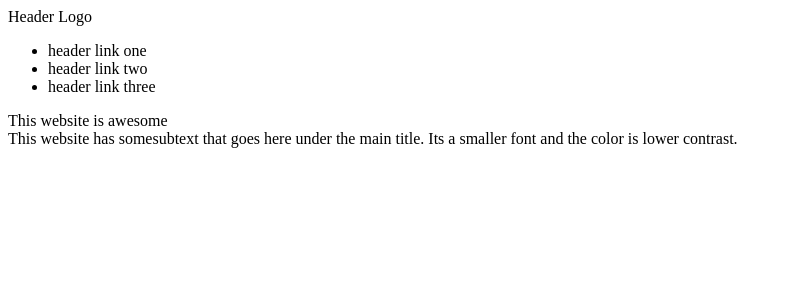
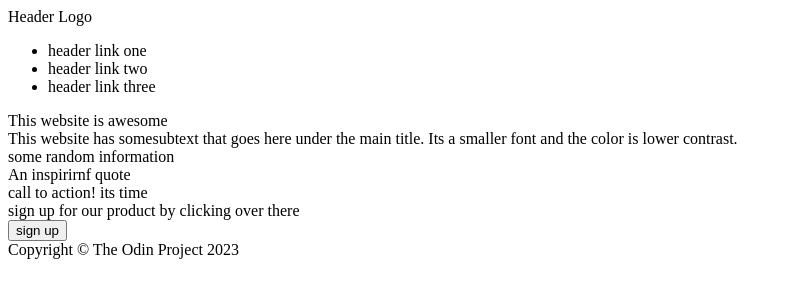
Before and after one commit to Shyaan921/landing-page, a plain HTML site: page index.html in a window 1280 px wide. Shown: the whole page, without its empty margins (0-787 px from the left). Drawn offline with Linux system fonts and the light colour scheme.

Commit message:
Compltete the main frameword for index.html

```diff
--- a/index.html
+++ b/index.html
@@ -27,18 +27,30 @@
                 <div>This website has somesubtext that goes here under the main title. Its a smaller font and the color is lower contrast.</div>
             </div>
 
-            <div class="image">
-
-            </div>
+            <div class="image"></div>
        </div>
     </div>
 
     <div class="content">
+        <div class="information">
+            <div>some random information</div>
+        </div>
 
+        <div class="quote">
+            <div>An inspirirnf quote</div>
+        </div>
+
+        <div class="action">
+            <div class="text">
+                <div>call to action! its time</div>
+                <div>sign up for our product by clicking over there</div>
+                <button>sign up</button>
+            </div>
+        </div>
     </div>
 
     <div class="footer">
-
+        <div>Copyright © The Odin Project 2023</div>
     </div>
 </body>
 </html>
```
